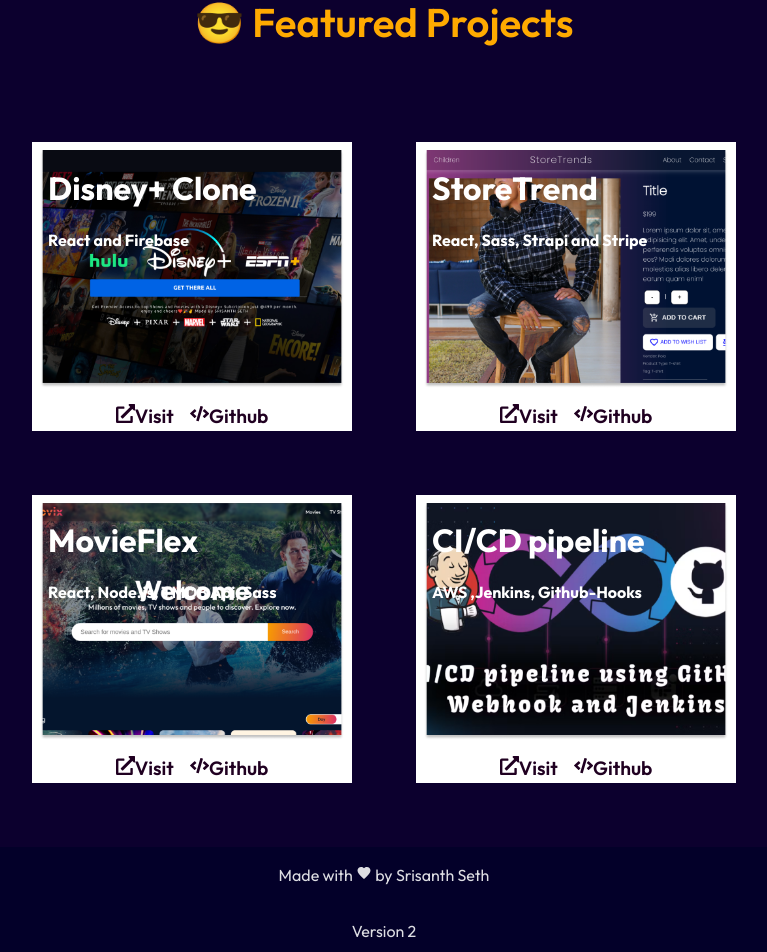
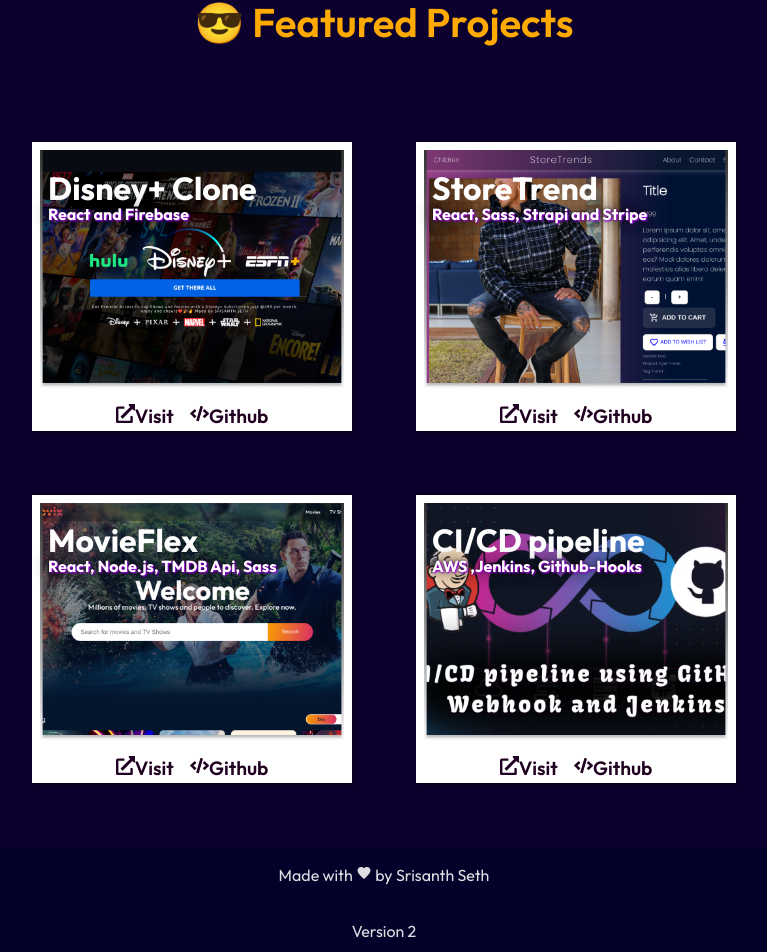
Before and after one commit to sri766/portfolio-v2, a React (Vite) app: page / in a window 1280 px wide. Shown: the part 1663-2615 px from the top of the page, without its empty margins (256-1023 px from the left). Built offline with nearby package versions, Linux system fonts and the light colour scheme; a web font is replaced by a local one.

Commit message:
project page fixed

```diff
--- a/src/components/card/style.scss
+++ b/src/components/card/style.scss
@@ -47,6 +47,7 @@
         color: black;
         margin: 2rem 2rem;
         display: flex;
+        box-shadow: 2px 2px 6px 2px rgb(0,0,0,0.2);
         flex-direction: column;
         backdrop-filter: blur(20px);
 
@@ -81,7 +82,8 @@
 
 
         .card_subtitle{
-            top: 4rem;
+            top: 2.4rem;
+            text-shadow: 1px 1px 2px rgb(174, 0, 255), 0 0 1em rgb(0, 0, 0), 0 0 0.2em rgb(0, 0, 0);
         }
 
         .card_img{
@@ -92,6 +94,7 @@
 
 
             img{
+                background-image:linear-gradient(to top, rgba(245, 246, 252, 0.52), rgba(0, 0, 0, 0.796));
                 height: 100%;
                 width: 100%;
                 object-fit: cover;
--- a/src/components/data/Data.jsx
+++ b/src/components/data/Data.jsx
@@ -7,7 +7,7 @@
         "Built Disney Hotstar clone with React,Redux, and Firebase.Showcased adeptness in React frameworks, seamless integration, and skillful web app creation.",
       image: "./assets/disney-2.png",
       link: "https://todo-3ce31.web.app/",
-      github:''
+      github:'https://github.com/sri766/disney-clone'
     },
     {
       title: "StoreTrend",
@@ -16,8 +16,8 @@
       description:
         "Developed a React-based E-commerce site Powered with Redux, Strapi and Stripe.   Implemented a user-friendly Add to Cart feature to enhance the shopping experience with   Redux. Combined Stripe to provide a robust, smooth transaction and Checkout Page",
       image: "./assets/storetrend-1.png",
-      link: "https://reedbarger.com",
-      github:''
+      link: "",
+      github:'https://github.com/sri766/StoreTrend'
     },
     {
       title: "MovieFlex",
--- a/src/pages/contact/style.scss
+++ b/src/pages/contact/style.scss
@@ -71,6 +71,9 @@
         gap: 1rem;
         font-size: 1rem;
         z-index: 3;
+        box-shadow: 2px 2px 3px 3px rgba(0, 0, 0, 0.2);
+        backdrop-filter: blur(5px);
+        -webkit-backdrop-filter: blur(5px);
 
         label{
             margin: 0 0.75rem;
```
